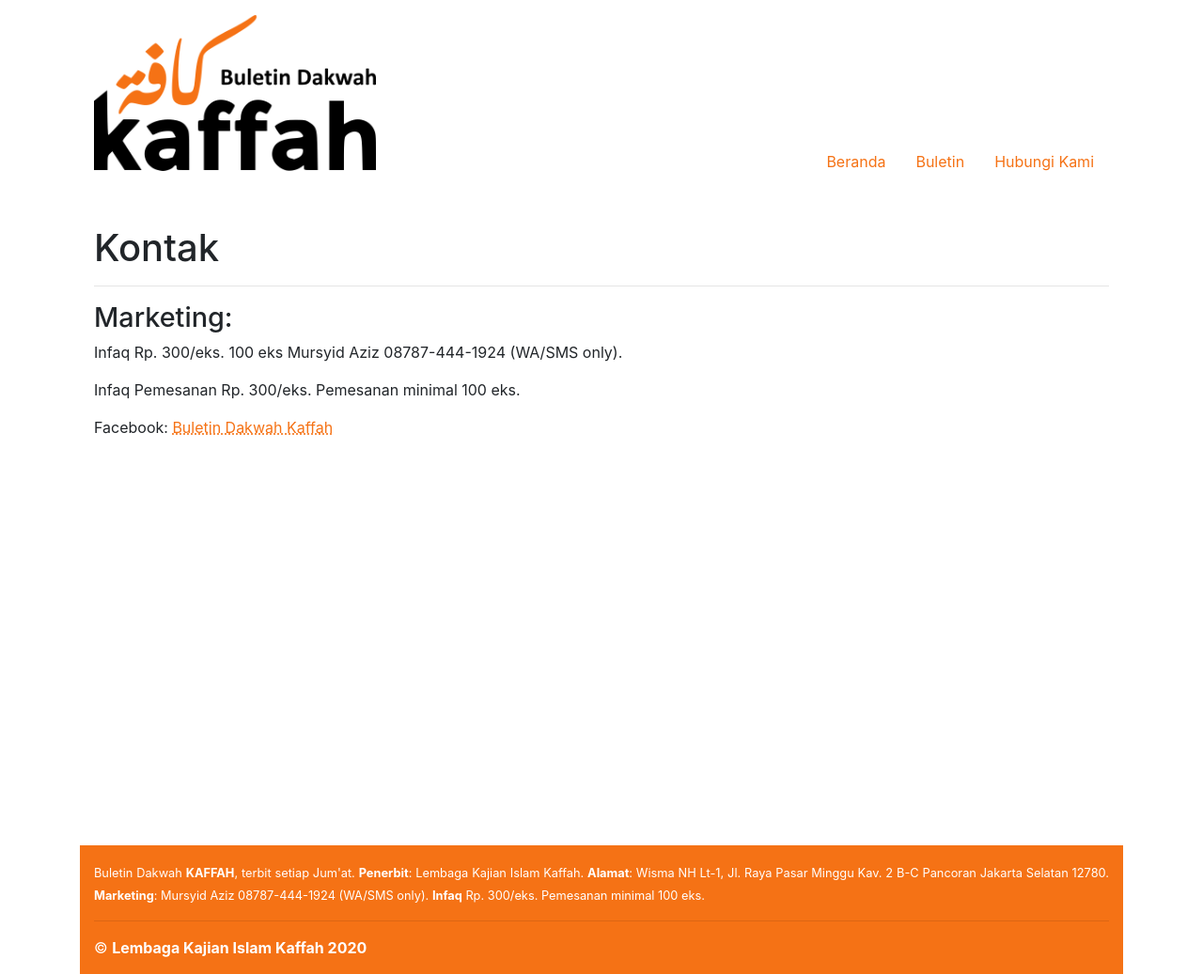
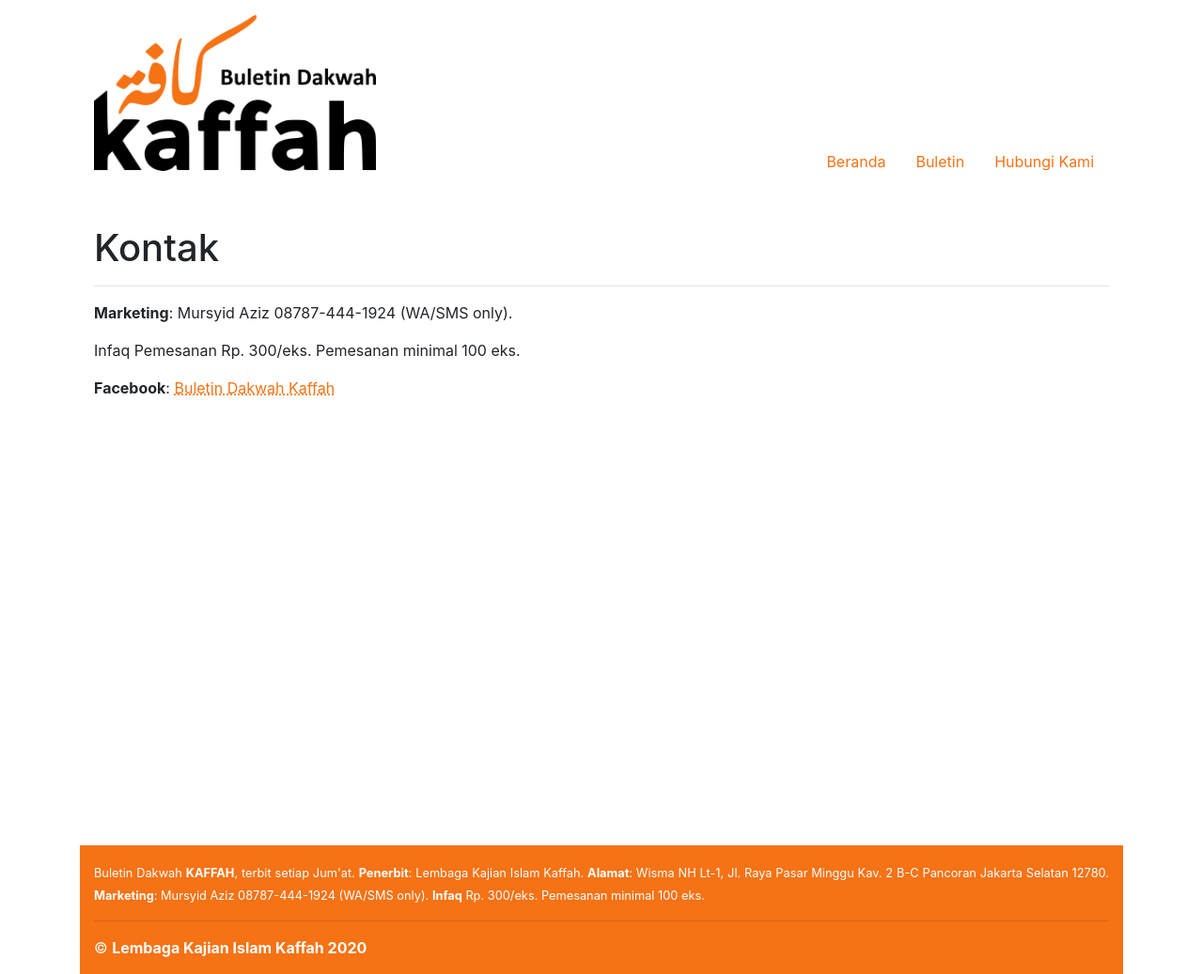
Before and after one commit to bandithijo/buletin-dakwah-kaffah, a Jekyll site: the page built from pages/kontak.md, in a window 1280 px wide. Shown: the whole page at 94% size. Built offline with Jekyll 4.4.1, drawn with Linux system fonts in a browser that asks for light colours; nearby versions of some CDN libraries.

Commit message:
Memperbaiki kontak person

```diff
--- a/pages/kontak.md
+++ b/pages/kontak.md
@@ -4,10 +4,8 @@
 permalink: /kontak/
 ---
 
-# Marketing:
-
-Infaq Rp.  300/eks.  100 eks Mursyid Aziz 08787-444-1924 (WA/SMS only).
+**Marketing**: Mursyid Aziz 08787-444-1924 (WA/SMS only).
 
 Infaq Pemesanan Rp. 300/eks. Pemesanan minimal 100 eks.
 
-Facebook: [Buletin Dakwah Kaffah](https://facebook.com/{{ site.facebook }}){:target="_blank"}
+**Facebook**: [Buletin Dakwah Kaffah](https://facebook.com/{{ site.facebook }}){:target="_blank"}
```
